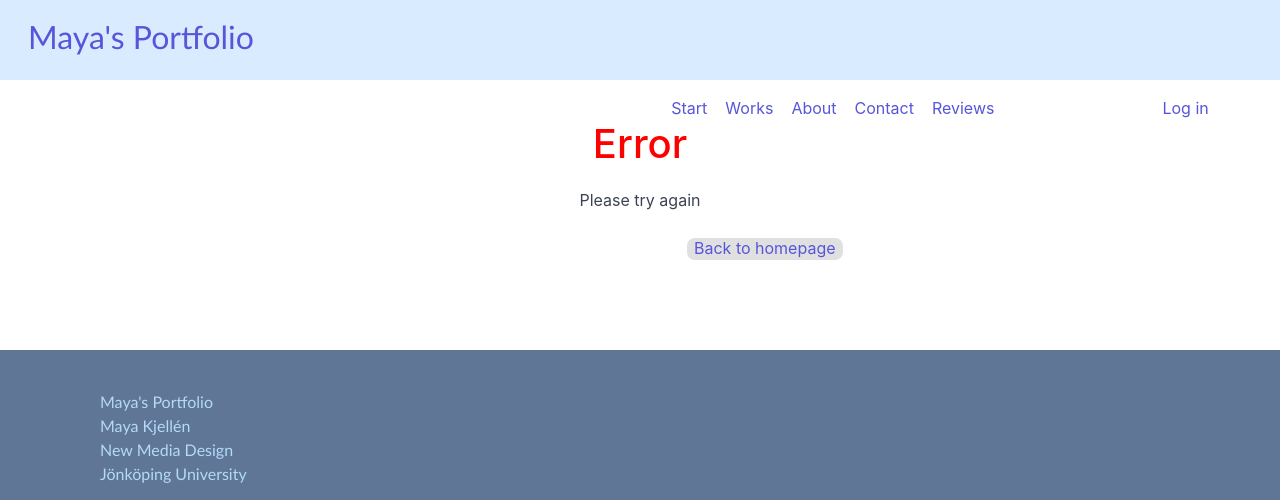
After one commit to maysing/mayaKjellenPortfolio, a Node server app: page /error in a window 1280 px wide. The commit adds this page. Shown: the top 500 px of the page. Run offline with Node 20, Linux system fonts and the light colour scheme; some libraries are stand-ins or nearby versions.

Commit message:
Error handling

```diff
--- a/main.js
+++ b/main.js
@@ -70,6 +70,7 @@ app.get("/", function (request, response) {
   db.all(query, function (error, guests) {
     if (error) {
       guestInputErrors.push("Internal error");
+      response.redirect("/error");
     } else {
       const model = {
         guests,
@@ -97,6 +98,7 @@ app.post("/", function (request, response) {
     db.run(query, values, function (error) {
       if (error) {
         guestInputErrors.push("Internal error");
+        response.redirect("/error");
       } else {
         response.redirect("/");
       }
@@ -104,25 +106,31 @@ app.post("/", function (request, response) {
   } else {
     const query = "SELECT * FROM guests ORDER BY id";
     db.all(query, function (error, guests) {
+      if (error) {
+        response.redirect("/error");
+      } else {
         const model = {
           guestInputErrors,
           guests,
         };
 
         response.render("start.hbs", model);
+      }
     });
   }
 });
 
 app.post("/delete-guest/:id", function (request, response) {
   const id = request.params.id;
-  const notLoggedIn = [];
-
   const query = `DELETE FROM guests WHERE id = ?`;
 
   if (request.session.isLoggedIn == true) {
     db.run(query, id, function (error) {
+      if (error) {
+        response.redirect("/error");
+      } else {
         response.redirect("/");
+      }
     });
   } else {
     const model = {
@@ -134,18 +142,19 @@ app.post("/delete-guest/:id", function (request, response) {
 
 app.get("/update-guest/:id", function (request, response) {
   const id = request.params.id;
-  const notLoggedIn = [];
-
   const query = "SELECT * FROM guests WHERE id = ?";
-
   const values = [id];
 
   if (request.session.isLoggedIn == true) {
     db.get(query, values, function (error, guests) {
+      if (error) {
+        response.redirect("/error");
+      } else {
         const model = {
           guest: guests,
         };
         response.render("updateGuest.hbs", model);
+      }
     });
   } else {
     const model = {
@@ -160,6 +169,7 @@ app.post("/update-guest/:id", function (request, response) {
   const name = request.body.name;
   const values = [name, id];
   const guestInputErrors = [];
+  const notLoggedinError = [];
 
   if (name.length == 0) {
     guestInputErrors.push("Must enter a name");
@@ -169,12 +179,20 @@ app.post("/update-guest/:id", function (request, response) {
 
   if (guestInputErrors == 0 && request.session.isLoggedIn == true) {
     db.run(query, values, function (error) {
+      if (error) {
+        response.redirect("/error");
+      } else {
         response.redirect("/");
+      }
     });
   } else {
     const model = {
       guestInputErrors,
+      notLoggedinError,
     };
+
+    notLoggedinError.push("You are not logged in");
+
     response.render("updateGuest.hbs", model);
   }
 });
@@ -219,7 +237,11 @@ app.post("/createWork", function (request, response) {
     const values = [title, link, course, year];
 
     db.run(query, values, function (error) {
+      if (error) {
+        response.redirect("/error");
+      } else {
         response.redirect("/works");
+      }
     });
   } else {
     const model = {
@@ -237,10 +259,9 @@ app.post("/createWork", function (request, response) {
 //Works Page
 app.get("/works", function (request, response) {
   const query = "SELECT * FROM works ORDER BY id";
-  const inputErrors = [];
   db.all(query, function (error, works) {
     if (error) {
-      inputErrors.push("Internal error");
+      response.redirect("/error");
     } else {
       const model = {
         works,
@@ -248,6 +269,12 @@ app.get("/works", function (request, response) {
       response.render("works.hbs", model);
     }
   });
+});
+
+//Error Page
+
+app.get("/error", function (request, response) {
+  response.render("error.hbs");
 });
 
 //Individual Work Page
@@ -259,11 +286,11 @@ app.get("/works/:id", function (request, response) {
   db.get(query, values, function (error, work) {
     if (error) {
       inputErrors.push("Internal error");
+      response.redirect("/error");
     } else {
       const model = {
         work: work,
       };
-
       response.render("work.hbs", model);
     }
   });
@@ -277,7 +304,11 @@ app.post("/delete-work/:id", function (request, response) {
   const query = `DELETE FROM works WHERE id = ?`;
   if (request.session.isLoggedIn == true) {
     db.run(query, id, function (error) {
+      if (error) {
+        response.redirect("/error");
+      } else {
         response.redirect("/works");
+      }
     });
   }
 });
@@ -293,10 +324,14 @@ app.get("/update-work/:id", function (request, response) {
 
   if (request.session.isLoggedIn == true) {
     db.get(query, values, function (error, works) {
+      if (error) {
+        response.redirect("/error");
+      } else {
         const model = {
           works,
         };
         response.render("updateWork.hbs", model);
+      }
     });
   }
 });
@@ -329,7 +364,11 @@ app.post("/update-work/:id", function (request, response) {
 
   if (inputErrors.length == 0 && request.session.isLoggedIn == true) {
     db.run(query, values, function (error) {
+      if (error) {
+        response.redirect("/error");
+      } else {
         response.redirect("/works");
+      }
     });
   } else {
     const model = {
@@ -348,18 +387,21 @@ app.get("/login", function (request, response) {
 app.post("/login", function (request, response) {
   const enteredUsername = request.body.username;
   const enteredPassword = request.body.password;
-  const failedToLogin = false;
 
   if (enteredUsername == adminUsername) {
     bcrypt.compare(
       enteredPassword,
       hashedadminPassword,
       function (error, passwordIsCorrect) {
+        if (error) {
+          response.redirect("/error");
+        } else {
           if (passwordIsCorrect) {
             request.session.isLoggedIn = true;
             response.redirect("/");
           } else {
             response.redirect("/login");
+          }
         }
       }
     );
@@ -379,6 +421,7 @@ app.get("/reviews", function (request, response) {
   db.all(query, function (error, reviews) {
     if (error) {
       inputErrors.push("Internal error");
+      response.redirect("/error");
     } else {
       const model = {
         reviews,
@@ -407,12 +450,19 @@ app.post("/reviews", function (request, response) {
 
   if (reviewInputErrors.length == 0) {
     db.run(query, values, function (error) {
+      if (error) {
+        response.redirect("/error");
+      } else {
         response.redirect("/reviews");
+      }
     });
   } else {
     const query = "SELECT * FROM reviews ORDER BY id";
     const values = [name, comment];
     db.all(query, function (error, reviews) {
+      if (error) {
+        response.redirect("/error");
+      } else {
         const model = {
           reviews,
           reviewInputErrors,
@@ -421,6 +471,7 @@ app.post("/reviews", function (request, response) {
         };
 
         response.render("reviews.hbs", model);
+      }
     });
   }
 });
@@ -435,14 +486,21 @@ app.get("/update-review/:id", function (request, response) {
 
   if (request.session.isLoggedIn == true) {
     db.get(query, values, function (error, reviews) {
+      if (error) {
+        response.redirect("/error");
+      } else {
         const model = {
           reviews,
         };
         response.render("updateReview.hbs", model);
+      }
     });
   } else {
     const query = "SELECT * FROM reviews ORDER BY id";
     db.all(query, function (error, reviews) {
+      if (error) {
+        response.redirect("/error");
+      } else {
         notLoggedIn.push("Not logged in");
 
         const model = {
@@ -451,6 +509,7 @@ app.get("/update-review/:id", function (request, response) {
         };
 
         response.render("reviews.hbs", model);
+      }
     });
   }
 });
@@ -466,7 +525,11 @@ app.post("/update-review/:id", function (request, response) {
 
   if (request.session.isLoggedIn == true) {
     db.run(query, values, function (error) {
+      if (error) {
+        response.redirect("/error");
+      } else {
         response.redirect("/reviews");
+      }
     });
   }
 });
@@ -478,11 +541,18 @@ app.post("/delete-review/:id", function (request, response) {
 
   if (request.session.isLoggedIn == true) {
     db.run(query, id, function (error) {
+      if (error) {
+        response.redirect("/error");
+      } else {
         response.redirect("/reviews");
+      }
     });
   } else {
     const query = "SELECT * FROM reviews ORDER BY id";
     db.all(query, function (error, reviews) {
+      if (error) {
+        response.redirect("/error");
+      } else {
         notLoggedIn.push("Not logged in");
 
         const model = {
@@ -491,6 +561,7 @@ app.post("/delete-review/:id", function (request, response) {
         };
 
         response.render("reviews.hbs", model);
+      }
     });
   }
 });
@@ -503,4 +574,5 @@ app.post("/logout", function (request, response) {
   request.session.isLoggedIn = false;
   response.redirect("/login");
 });
+
 app.listen(8080);
--- a/package.json
+++ b/package.json
@@ -21,7 +21,7 @@
     "bcrypt": "^5.1.0",
     "body-parser": "^1.20.0",
     "connect-sqlite3": "^0.9.13",
-    "express": "^4.18.1",
+    "express": "^4.18.2",
     "express-handlebars": "^6.0.6",
     "express-session": "^1.17.3",
     "spectre.css": "^0.5.9",
--- a/public/layout.css
+++ b/public/layout.css
@@ -332,3 +332,21 @@ p {
   margin-top: 80px;
   margin-left: 70px;
 }
+
+/* Error Page */
+
+#error-headline {
+  color: red;
+}
+
+#error-button {
+  margin-left: 687px;
+  margin-top: 20px;
+  padding-right: 7px;
+  padding-left: 7px;
+  padding-bottom: 2px;
+  background-color: rgb(224, 224, 224);
+  border-radius: 8px;
+  border: none;
+  cursor: pointer;
+}
--- /dev/null
+++ b/views/error.hbs
@@ -0,0 +1,5 @@
+<h1 id="error-headline">Error</h1>
+
+<p>Please try again</p>
+
+<a id="error-button" href="/">Back to homepage</a>
--- a/views/layouts/main.hbs
+++ b/views/layouts/main.hbs
@@ -16,6 +16,10 @@
     <link
       rel="stylesheet"
       href="https://unpkg.com/spectre.css/dist/spectre-icons.min.css"
+    />
+    <link
+      rel="stylesheet"
+      href="https://unpkg.com/spectre.css/dist/spectre-icons.css"
     />
   </head>
   <body>
--- a/views/work.hbs
+++ b/views/work.hbs
@@ -17,3 +17,5 @@
 {{else}}
   <p>That work do not exist.</p>
 {{/if}}
+
+<i class="icon icon-arrow-left"></i>
```
Also changed, not shown: views/updateGuest.hbs (+8 -0 lines), mayaKjellenPortfolioDb.db, session-db.db, 1 other file. Lines whose indentation alone changed are shown as unchanged.
